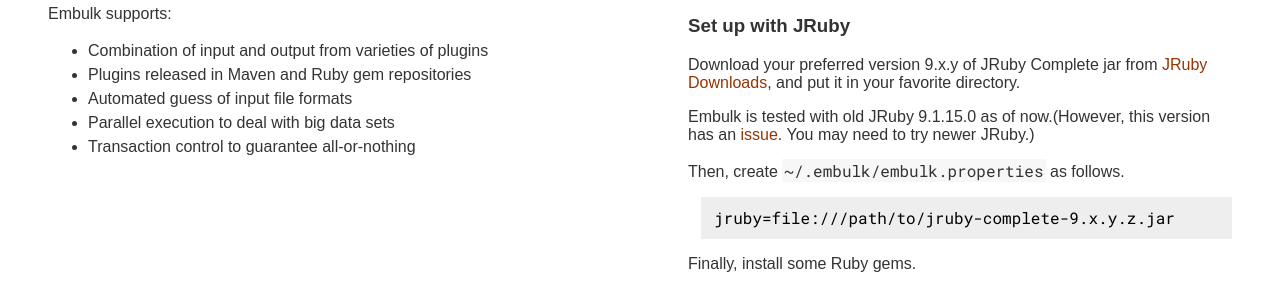
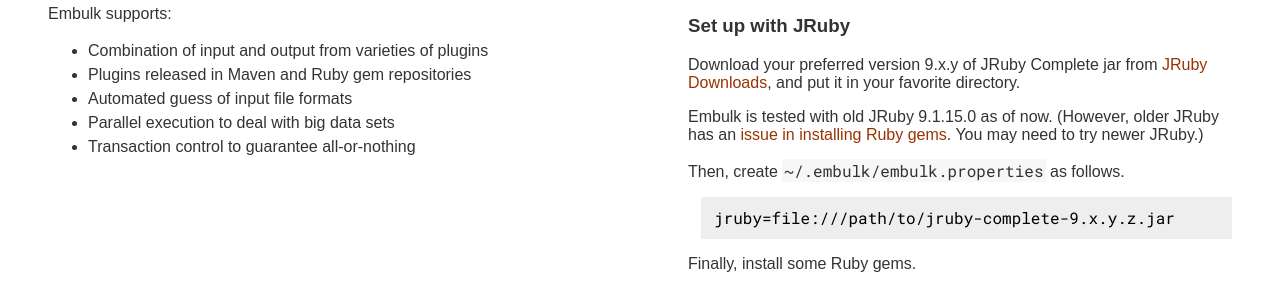
Before and after one commit to hiroyuki-sato/embulk.github.io, a Jekyll site: the page built from index.html, in a window 1280 px wide. Shown: the part 965-1252 px from the top of the page. Built offline with Jekyll 4.4.1, drawn with Linux system fonts in a browser that asks for light colours.

Commit message:
Fix review comments.
Co-authored-by: Dai MIKURUBE <dmikurube@users.noreply.github.com>

```diff
--- a/index.html
+++ b/index.html
@@ -96,7 +96,7 @@
 
       <h3>Set up with JRuby</h3>
       <p>Download your preferred version 9.x.y of JRuby Complete jar from <a href="https://www.jruby.org/download">JRuby Downloads</a>, and put it in your favorite directory.</p>
-      <p>Embulk is tested with old JRuby 9.1.15.0 as of now.(However, this version has an <a href="articles/2023/07/28/embulk-gem-install-in-v0_9-series-sometime-fails.html">issue</a>. You may need to try newer JRuby.)</p>
+      <p>Embulk is tested with old JRuby 9.1.15.0 as of now. (However, older JRuby has an <a href="articles/2023/07/28/embulk-gem-install-in-v0_9-series-sometime-fails.html">issue in installing Ruby gems</a>. You may need to try newer JRuby.)</p>
 
 
       <p>Then, create <code>~/.embulk/embulk.properties</code> as follows.</p>
```
